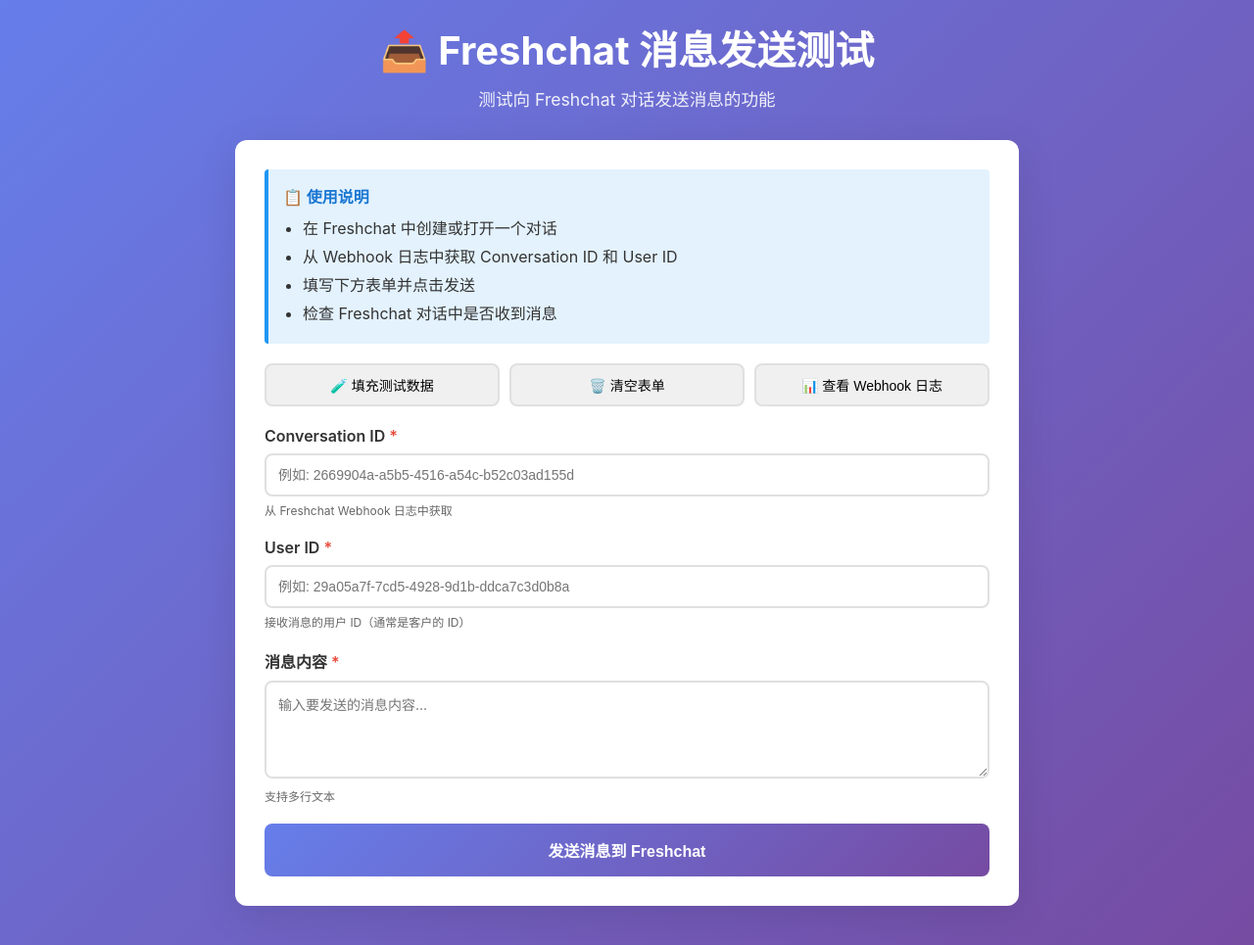
After one commit to Doublehands/apiwebhooktester, a Flask app: page /send-freshchat in a window 1280 px wide. The commit adds this page. Shown: the whole page at 98% size. Run offline with Flask 3, Linux system fonts and the light colour scheme.

Commit message:
api send message

```diff
--- a/my-flask-webhook/app.py
+++ b/my-flask-webhook/app.py
@@ -412,6 +412,62 @@ def chat_test_page():
     """Freshchat 气泡调试页面"""
     return render_template('chat_test.html')
 
+@app.route('/send-freshchat')
+def send_freshchat_page():
+    """Freshchat 消息发送测试页面"""
+    return render_template('send_freshchat.html')
+
+@app.route('/freshchat/send-message', methods=['POST'])
+def freshchat_send_message():
+    """API 端点：发送消息到 Freshchat"""
+    try:
+        data = request.json
+        conversation_id = data.get('conversation_id', '').strip()
+        user_id = data.get('user_id', '').strip()
+        message = data.get('message', '').strip()
+
+        if not conversation_id or not user_id or not message:
+            return jsonify({
+                'success': False,
+                'error': '缺少必需参数: conversation_id, user_id, message'
+            }), 400
+
+        print(f"\n{'='*70}")
+        print(f"📤 测试页面发送消息到 Freshchat")
+        print(f"{'='*70}")
+        print(f"Conversation ID: {conversation_id}")
+        print(f"User ID: {user_id}")
+        print(f"Message: {message}")
+
+        # 调用发送函数
+        success = send_response_to_freshchat(conversation_id, user_id, message)
+
+        if success:
+            return jsonify({
+                'success': True,
+                'message': '消息发送成功',
+                'conversation_id': conversation_id,
+                'user_id': user_id,
+                'response': '消息已成功发送到 Freshchat'
+            }), 200
+        else:
+            return jsonify({
+                'success': False,
+                'error': '发送消息失败，请查看服务器日志获取详细信息',
+                'conversation_id': conversation_id,
+                'user_id': user_id
+            }), 500
+
+    except Exception as e:
+        print(f"❌ 处理发送请求失败: {e}")
+        import traceback
+        print(traceback.format_exc())
+        return jsonify({
+            'success': False,
+            'error': str(e),
+            'details': '服务器内部错误'
+        }), 500
+
 @app.route('/webhook-test')
 def webhook_test_page():
     """Webhook 测试页面"""
--- a/my-flask-webhook/templates/base.html
+++ b/my-flask-webhook/templates/base.html
@@ -29,6 +29,7 @@
     <nav>
       <a href="/" class="{{ 'active' if request.path == '/' else '' }}">Home</a>
       <a href="/agent" class="{{ 'active' if request.path.startswith('/agent') else '' }}">Agent API</a>
+      <a href="/send-freshchat" class="{{ 'active' if request.path == '/send-freshchat' else '' }}">📤 Send Message</a>
       <a href="/webhook-test" class="{{ 'active' if request.path.startswith('/webhook-test') else '' }}">🧪 Webhook Test</a>
       <a href="/webhooks" class="{{ 'active' if request.path.startswith('/webhooks') else '' }}">Webhook Logs</a>
       <a href="/freshchat" class="{{ 'active' if request.path.startswith('/freshchat') else '' }}">Freshchat</a>
--- /dev/null
+++ b/my-flask-webhook/templates/send_freshchat.html
@@ -0,0 +1,403 @@
+<!DOCTYPE html>
+<html lang="zh-CN">
+<head>
+    <meta charset="UTF-8">
+    <meta name="viewport" content="width=device-width, initial-scale=1.0">
+    <title>Freshchat 消息发送测试</title>
+    <style>
+        * {
+            margin: 0;
+            padding: 0;
+            box-sizing: border-box;
+        }
+
+        body {
+            font-family: -apple-system, BlinkMacSystemFont, 'Segoe UI', 'PingFang SC', 'Hiragino Sans GB', 'Microsoft YaHei', sans-serif;
+            background: linear-gradient(135deg, #667eea 0%, #764ba2 100%);
+            min-height: 100vh;
+            padding: 20px;
+        }
+
+        .container {
+            max-width: 800px;
+            margin: 0 auto;
+        }
+
+        .header {
+            text-align: center;
+            color: white;
+            margin-bottom: 30px;
+        }
+
+        .header h1 {
+            font-size: 2.5em;
+            margin-bottom: 10px;
+        }
+
+        .header p {
+            font-size: 1.1em;
+            opacity: 0.9;
+        }
+
+        .card {
+            background: white;
+            border-radius: 12px;
+            padding: 30px;
+            box-shadow: 0 10px 40px rgba(0,0,0,0.1);
+            margin-bottom: 20px;
+        }
+
+        .form-group {
+            margin-bottom: 20px;
+        }
+
+        .form-group label {
+            display: block;
+            margin-bottom: 8px;
+            font-weight: 600;
+            color: #333;
+        }
+
+        .form-group label .required {
+            color: #e74c3c;
+        }
+
+        .form-group input,
+        .form-group textarea {
+            width: 100%;
+            padding: 12px;
+            border: 2px solid #e0e0e0;
+            border-radius: 8px;
+            font-size: 14px;
+            transition: border-color 0.3s;
+        }
+
+        .form-group input:focus,
+        .form-group textarea:focus {
+            outline: none;
+            border-color: #667eea;
+        }
+
+        .form-group textarea {
+            min-height: 100px;
+            resize: vertical;
+            font-family: inherit;
+        }
+
+        .form-group small {
+            display: block;
+            margin-top: 5px;
+            color: #666;
+            font-size: 12px;
+        }
+
+        .btn {
+            width: 100%;
+            padding: 15px;
+            background: linear-gradient(135deg, #667eea 0%, #764ba2 100%);
+            color: white;
+            border: none;
+            border-radius: 8px;
+            font-size: 16px;
+            font-weight: 600;
+            cursor: pointer;
+            transition: transform 0.2s, box-shadow 0.2s;
+        }
+
+        .btn:hover {
+            transform: translateY(-2px);
+            box-shadow: 0 5px 20px rgba(102, 126, 234, 0.4);
+        }
+
+        .btn:active {
+            transform: translateY(0);
+        }
+
+        .btn:disabled {
+            opacity: 0.6;
+            cursor: not-allowed;
+            transform: none;
+        }
+
+        .result {
+            margin-top: 20px;
+            padding: 20px;
+            border-radius: 8px;
+            display: none;
+        }
+
+        .result.success {
+            background: #d4edda;
+            border: 2px solid #c3e6cb;
+            color: #155724;
+            display: block;
+        }
+
+        .result.error {
+            background: #f8d7da;
+            border: 2px solid #f5c6cb;
+            color: #721c24;
+            display: block;
+        }
+
+        .result h3 {
+            margin-bottom: 10px;
+            font-size: 1.2em;
+        }
+
+        .result pre {
+            background: rgba(0,0,0,0.05);
+            padding: 15px;
+            border-radius: 5px;
+            overflow-x: auto;
+            font-size: 13px;
+            line-height: 1.5;
+        }
+
+        .quick-actions {
+            display: grid;
+            grid-template-columns: repeat(auto-fit, minmax(200px, 1fr));
+            gap: 10px;
+            margin-bottom: 20px;
+        }
+
+        .quick-btn {
+            padding: 10px;
+            background: #f0f0f0;
+            border: 2px solid #e0e0e0;
+            border-radius: 8px;
+            cursor: pointer;
+            transition: all 0.3s;
+            text-align: center;
+            font-size: 14px;
+        }
+
+        .quick-btn:hover {
+            background: #667eea;
+            border-color: #667eea;
+            color: white;
+        }
+
+        .info-box {
+            background: #e3f2fd;
+            border-left: 4px solid #2196F3;
+            padding: 15px;
+            margin-bottom: 20px;
+            border-radius: 4px;
+        }
+
+        .info-box h4 {
+            color: #1976D2;
+            margin-bottom: 8px;
+        }
+
+        .info-box ul {
+            margin-left: 20px;
+            color: #333;
+        }
+
+        .info-box li {
+            margin: 5px 0;
+        }
+
+        .loader {
+            border: 3px solid #f3f3f3;
+            border-top: 3px solid #667eea;
+            border-radius: 50%;
+            width: 20px;
+            height: 20px;
+            animation: spin 1s linear infinite;
+            display: inline-block;
+            margin-left: 10px;
+        }
+
+        @keyframes spin {
+            0% { transform: rotate(0deg); }
+            100% { transform: rotate(360deg); }
+        }
+    </style>
+</head>
+<body>
+    <div class="container">
+        <div class="header">
+            <h1>📤 Freshchat 消息发送测试</h1>
+            <p>测试向 Freshchat 对话发送消息的功能</p>
+        </div>
+
+        <div class="card">
+            <div class="info-box">
+                <h4>📋 使用说明</h4>
+                <ul>
+                    <li>在 Freshchat 中创建或打开一个对话</li>
+                    <li>从 Webhook 日志中获取 Conversation ID 和 User ID</li>
+                    <li>填写下方表单并点击发送</li>
+                    <li>检查 Freshchat 对话中是否收到消息</li>
+                </ul>
+            </div>
+
+            <div class="quick-actions">
+                <button class="quick-btn" onclick="fillTestData()">
+                    🧪 填充测试数据
+                </button>
+                <button class="quick-btn" onclick="clearForm()">
+                    🗑️ 清空表单
+                </button>
+                <button class="quick-btn" onclick="window.location.href='/webhooks'">
+                    📊 查看 Webhook 日志
+                </button>
+            </div>
+
+            <form id="sendMessageForm">
+                <div class="form-group">
+                    <label>
+                        Conversation ID <span class="required">*</span>
+                    </label>
+                    <input
+                        type="text"
+                        id="conversation_id"
+                        name="conversation_id"
+                        placeholder="例如: 2669904a-a5b5-4516-a54c-b52c03ad155d"
+                        required
+                    >
+                    <small>从 Freshchat Webhook 日志中获取</small>
+                </div>
+
+                <div class="form-group">
+                    <label>
+                        User ID <span class="required">*</span>
+                    </label>
+                    <input
+                        type="text"
+                        id="user_id"
+                        name="user_id"
+                        placeholder="例如: 29a05a7f-7cd5-4928-9d1b-ddca7c3d0b8a"
+                        required
+                    >
+                    <small>接收消息的用户 ID（通常是客户的 ID）</small>
+                </div>
+
+                <div class="form-group">
+                    <label>
+                        消息内容 <span class="required">*</span>
+                    </label>
+                    <textarea
+                        id="message"
+                        name="message"
+                        placeholder="输入要发送的消息内容..."
+                        required
+                    ></textarea>
+                    <small>支持多行文本</small>
+                </div>
+
+                <button type="submit" class="btn" id="submitBtn">
+                    发送消息到 Freshchat
+                </button>
+            </form>
+
+            <div id="result" class="result"></div>
+        </div>
+    </div>
+
+    <script>
+        const form = document.getElementById('sendMessageForm');
+        const resultDiv = document.getElementById('result');
+        const submitBtn = document.getElementById('submitBtn');
+
+        // 填充测试数据
+        function fillTestData() {
+            document.getElementById('conversation_id').value = 'test_conv_' + Date.now();
+            document.getElementById('user_id').value = 'test_user_' + Date.now();
+            document.getElementById('message').value = '这是一条测试消息\n时间: ' + new Date().toLocaleString('zh-CN');
+        }
+
+        // 清空表单
+        function clearForm() {
+            form.reset();
+            resultDiv.style.display = 'none';
+        }
+
+        // 表单提交
+        form.addEventListener('submit', async (e) => {
+            e.preventDefault();
+
+            const conversationId = document.getElementById('conversation_id').value.trim();
+            const userId = document.getElementById('user_id').value.trim();
+            const message = document.getElementById('message').value.trim();
+
+            if (!conversationId || !userId || !message) {
+                showResult('error', '请填写所有必填字段');
+                return;
+            }
+
+            // 显示加载状态
+            submitBtn.disabled = true;
+            submitBtn.innerHTML = '发送中<span class="loader"></span>';
+            resultDiv.style.display = 'none';
+
+            try {
+                const response = await fetch('/freshchat/send-message', {
+                    method: 'POST',
+                    headers: {
+                        'Content-Type': 'application/json'
+                    },
+                    body: JSON.stringify({
+                        conversation_id: conversationId,
+                        user_id: userId,
+                        message: message
+                    })
+                });
+
+                const data = await response.json();
+
+                if (response.ok && data.success) {
+                    showResult('success', '✅ 消息发送成功', {
+                        'Conversation ID': conversationId,
+                        'User ID': userId,
+                        '消息内容': message,
+                        'Freshchat 响应': data.response
+                    });
+                } else {
+                    showResult('error', '❌ 消息发送失败', {
+                        '错误信息': data.error || '未知错误',
+                        '状态码': data.status_code || 'N/A',
+                        '详细信息': data.details || '无'
+                    });
+                }
+            } catch (error) {
+                showResult('error', '❌ 请求失败', {
+                    '错误': error.message
+                });
+            } finally {
+                submitBtn.disabled = false;
+                submitBtn.innerHTML = '发送消息到 Freshchat';
+            }
+        });
+
+        // 显示结果
+        function showResult(type, title, details = null) {
+            resultDiv.className = `result ${type}`;
+
+            let html = `<h3>${title}</h3>`;
+
+            if (details) {
+                html += '<pre>';
+                for (const [key, value] of Object.entries(details)) {
+                    html += `<strong>${key}:</strong>\n`;
+                    if (typeof value === 'object') {
+                        html += JSON.stringify(value, null, 2) + '\n\n';
+                    } else {
+                        html += value + '\n\n';
+                    }
+                }
+                html += '</pre>';
+            }
+
+            resultDiv.innerHTML = html;
+            resultDiv.style.display = 'block';
+
+            // 滚动到结果
+            resultDiv.scrollIntoView({ behavior: 'smooth', block: 'nearest' });
+        }
+    </script>
+</body>
+</html>
```
Also changed, not shown: my-flask-webhook/templates/home.html (+16 -0 lines).
